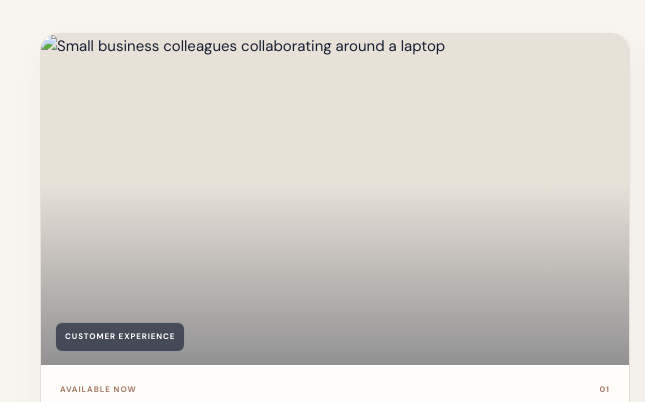
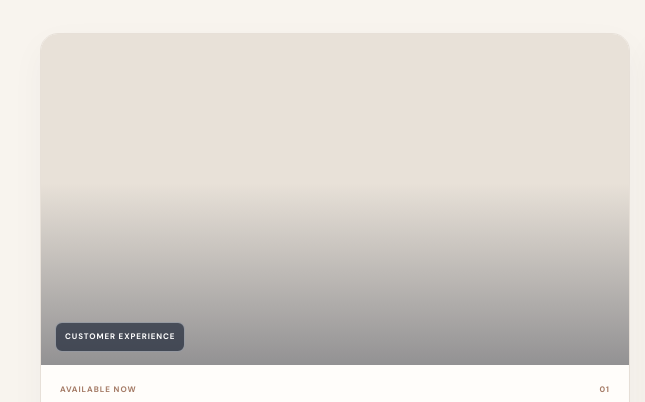
Before and after one commit to AgentCalmz/TeamPeach, a website: page public/index.html in a window 1280 px wide. Shown: the part 1077-1479 px from the top of the page, 0-645 px from the left. Drawn offline with Linux system fonts and the light colour scheme; no server answers.

Commit message:
Point homepage PeachChat card to the WebP hero

```diff
--- a/public/index.html
+++ b/public/index.html
@@ -48,7 +48,7 @@
 <div class="home-tool-grid">
  <article class="home-tool-card reveal">
   <a class="home-tool-image" href="/tools/ai-chatbot/" aria-label="Explore PeachChat — AI Customer Assistant">
-   <img src="/assets/peachchat-hero.jpg" alt="Small business colleagues collaborating around a laptop" width="1100" height="720" loading="lazy" decoding="async">
+   <img src="/assets/peachchat-hero.webp" alt="Small business colleagues collaborating around a laptop" width="1100" height="720" loading="lazy" decoding="async">
    <span class="home-tool-image-tag">CUSTOMER EXPERIENCE</span>
   </a>
   <div class="home-tool-copy"><div class="home-tool-meta"><span>AVAILABLE NOW</span><span>01</span></div><h3>PeachChat — AI Customer Assistant</h3><p>Create a customer assistant from your business information, test it and embed it on your website with one script snippet.</p><a href="/tools/ai-chatbot/">Explore chatbot builder <b>↗</b></a></div>
```
